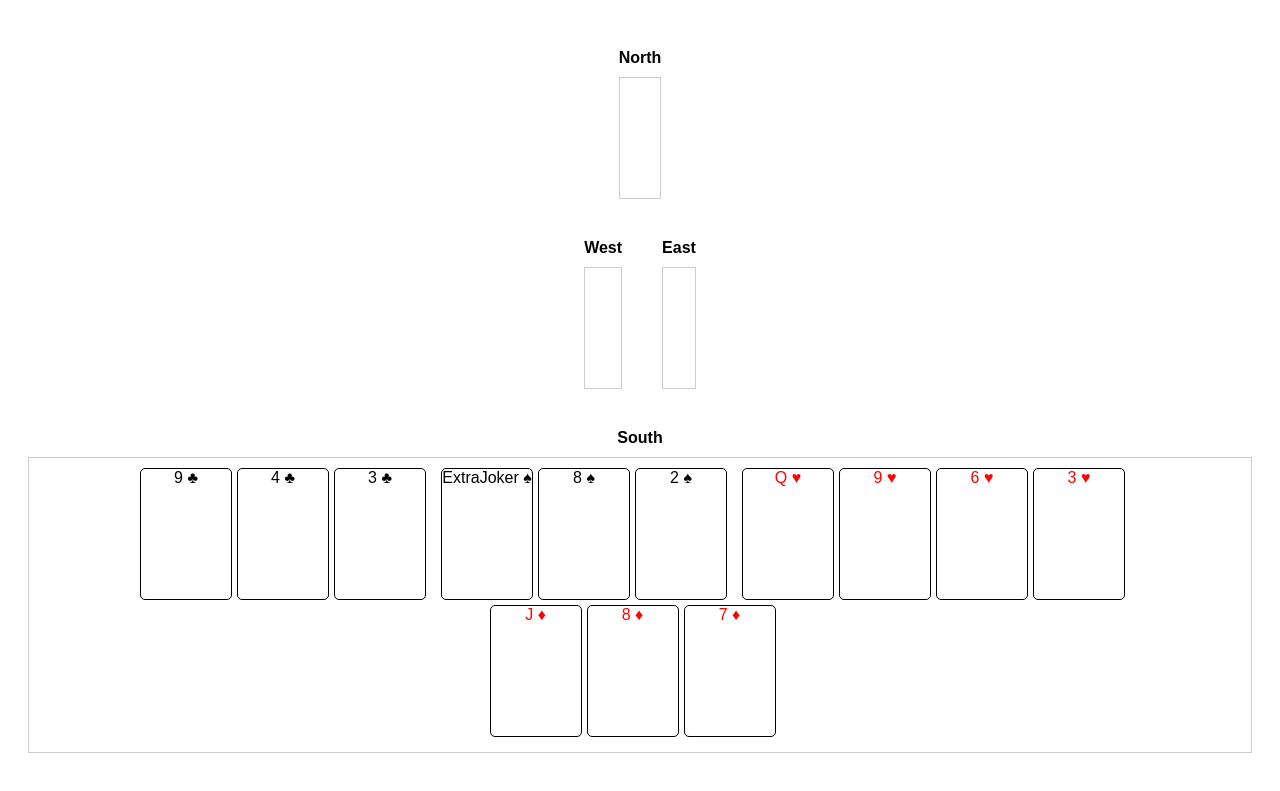
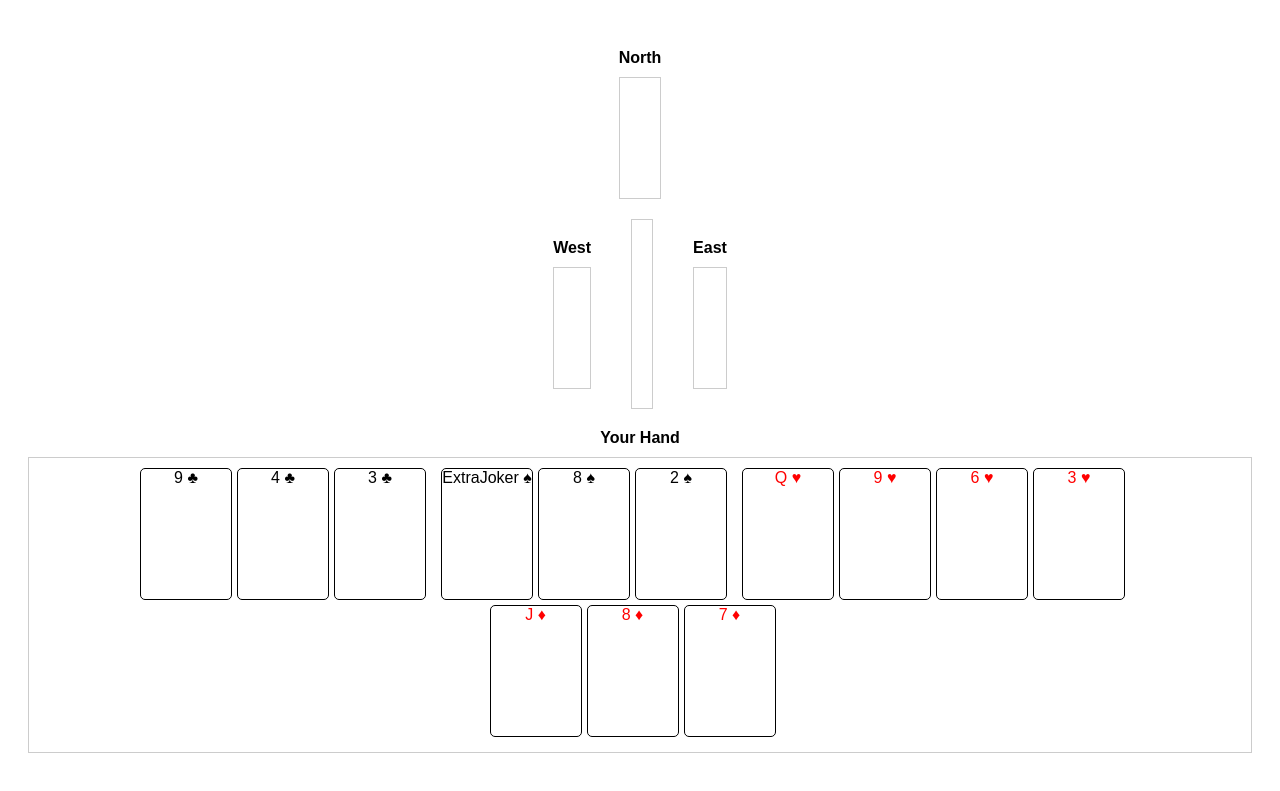
Before and after one commit to jlheard/spades, a plain HTML site: page index.html in a window 1280 px wide. Shown: the part 79-870 px from the top of the page. Drawn offline with Linux system fonts and the light colour scheme.

Commit message:
add a container where players can play cards

```diff
--- a/css/style.css
+++ b/css/style.css
@@ -33,6 +33,13 @@ body {
   min-height: 100px;
 }
 
+.play-area {
+  border: 1px solid #ccc;
+  padding: 10px;
+  min-height: 100px;
+  margin: 0 20px; /* Add horizontal margin to create space in the middle */
+}
+
 /* Card styles */
 .card {
   display: inline-block;
--- a/index.html
+++ b/index.html
@@ -16,13 +16,14 @@
         <div class="name">West</div>
         <div class="cards"></div>
       </div>
+      <div class="play-area"></div> <!-- New play area container -->
       <div class="seat" id="east">
         <div class="name">East</div>
         <div class="cards"></div>
       </div>
     </div>
     <div class="seat" id="south">
-      <div class="name">South</div>
+      <div class="name">Your Hand</div>
       <div class="cards" id="player-hand"></div>
     </div>
   </div>
```
